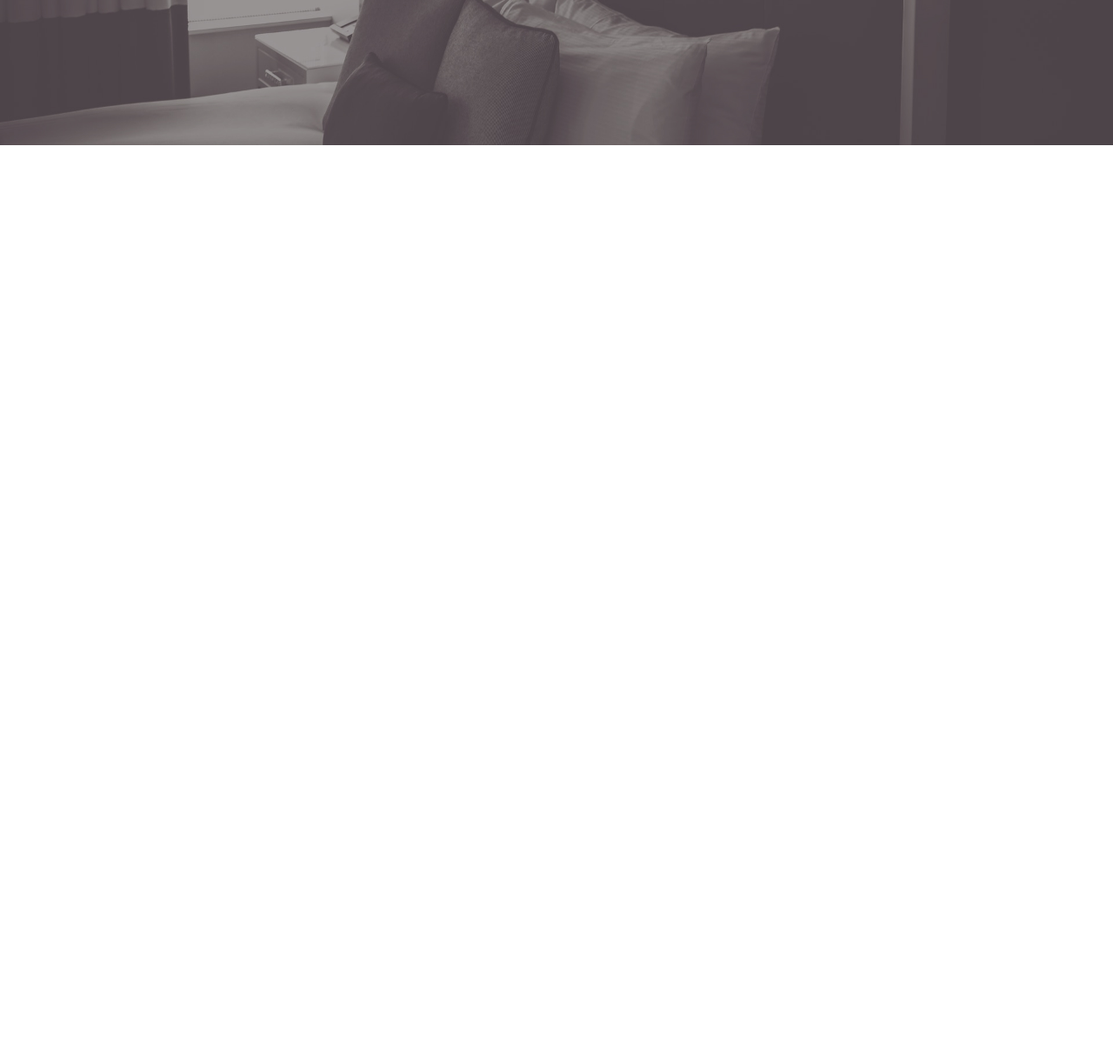
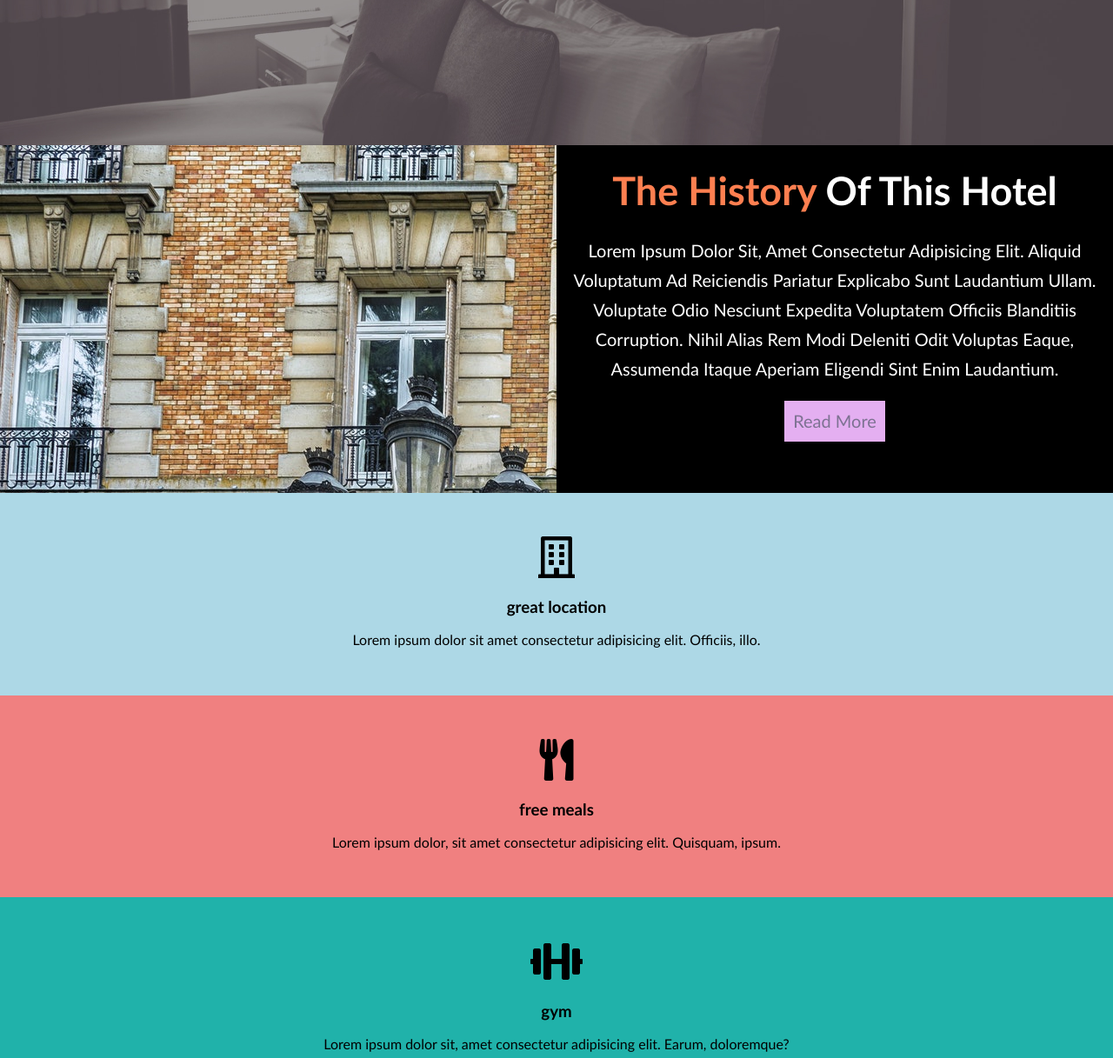
Before and after one commit to ozairsiraj/hotel, a plain HTML site: page structure/index.html in a window 1280 px wide. Shown: the part 500-1717 px from the top of the page at 87% size. Before the commit the page ends 800 px from the top, so only its background shows below. Drawn offline with Linux system fonts and the light colour scheme.

Commit message:
added icons

```diff
--- a/structure/index.html
+++ b/structure/index.html
@@ -4,6 +4,7 @@
     <meta http-equiv="X-UA-Compatible" content="IE=edge">
     <meta name="viewport" content="width=device-width, initial-scale=1.0">
     <title>HBT</title>
+    <link rel="stylesheet" href="https://use.fontawesome.com/releases/v5.15.3/css/all.css" integrity="sha384-SZXxX4whJ79/gErwcOYf+zWLeJdY/qpuqC4cAa9rOGUstPomtqpuNWT9wdPEn2fk" crossorigin="anonymous">
     <link rel="stylesheet" href="style.css">
 </head>
 <body>
@@ -18,7 +19,9 @@
             <li>
                 <a href="index.html">
                     Home
+
                 </a>
+
             </li>
             <li>
                 <a href="about.html">
@@ -50,6 +53,46 @@
 
 </div>
 </div>
+<section id="home-info">
 
+        <div class="home-info-img">
+
+        </div>
+
+        <div class="home-info-content">
+            <h2>
+                <span class="coral">the history</span>
+                of this hotel
+            </h2>
+            <p>
+                Lorem ipsum dolor sit, amet consectetur adipisicing elit. Aliquid voluptatum ad reiciendis
+                pariatur explicabo sunt laudantium ullam.
+                Voluptate odio nesciunt expedita voluptatem officiis blanditiis corruption.
+                Nihil alias rem modi deleniti odit voluptas eaque, assumenda itaque aperiam eligendi sint enim laudantium.
+            </p>
+            <a class="btn" href="about.html">read more</a>
+        </div>
+
+
+</section>
+<section id="features">
+<div class="box" style="background-color: lightblue;">
+    <i class="far fa-building fa-3x"></i>
+    <h3>great location</h3>
+    <p>Lorem ipsum dolor sit amet consectetur adipisicing elit. Officiis, illo.</p>
+</div>
+<div class="box" style="background-color: lightcoral;">
+    <i class="fas fa-utensils fa-3x"></i>
+    <h3>free meals</h3>
+    <p>Lorem ipsum dolor, sit amet consectetur adipisicing elit. Quisquam, ipsum.</p>
+
+</div>
+<div class="box" style="background-color: lightseagreen;">
+    <i class="fas fa-dumbbell fa-3x"></i>
+    <h3>gym</h3>
+    <p>Lorem ipsum dolor sit, amet consectetur adipisicing elit. Earum, doloremque?</p>
+
+</div>
+</section>
 </body>
 </html>
--- a/structure/style.css
+++ b/structure/style.css
@@ -20,14 +20,18 @@ ul{
 #nav{
     background-color: black;
     overflow: auto;
+
 }
 #nav h1{
     color: white;
     float: left;
     padding: 18px 10px 14px;
+
+
 }
 #nav h1 a{
     padding: 0;
+    font-size: 25px;
 }
 #nav a{
     color: white;
@@ -43,6 +47,7 @@ ul{
     display: block;
     padding: 20px;
     text-align: center;
+    font-size: 20px;
 }
 .blue{
     color: blue;
@@ -76,31 +81,73 @@ ul{
     height: 600px;
 }
 #showcase h1{
-    padding-top: 180px;
+    padding-top: 150px;
     padding-bottom: 30px;
     font-size: 60px;
+    line-height: 1.2em;
+    text-transform: capitalize;
+
 }
 #showcase p{
     line-height: 1.7em;
     font-size: 20px;
     margin:10px 10px;
+    color: white;
 
 }
 
 .btn {
     display: inline-block;
     font-size:20px;
-    padding: auto;
+
     margin: 10px 10px;
     padding: 10px 10px;
     background-color: rgb(228, 175, 241);
     color: rgb(125, 114, 146);
-
-
+    text-transform: capitalize;
 
 }
+#home-info{
+    height: 400px;
+}
+#home-info h2{
+    margin: 15px 10px;
+    font-size: 45px;
+    line-height: 1.2em;
+}
+#home-info .home-info-img{
+    background: url(../img/photo-1.jpg);
+    width: 50%;
+    min-height: 100%;
+    float: left;
+}
+#home-info .home-info-content{
+    background: black;
+    width: 50%;
+    height: 100%;
+    overflow: hidden;
+    float:right;
+    color: white;
+    text-align: center;
+    text-transform: capitalize;
+}
+.home-info-content p{
+    font-size: 20px;
+    margin: 10px 10px;
+    line-height: 1.7em;
 
+}
+.box{
 
+    padding: 50px;
+    /* float: left; */
+    /* width:33.3px; */
+
+    text-align: center;
+  }
+.box i{
+    padding-bottom: 10px;
+}
 
 .btn:hover{
     background-color: darkseagreen;
```
